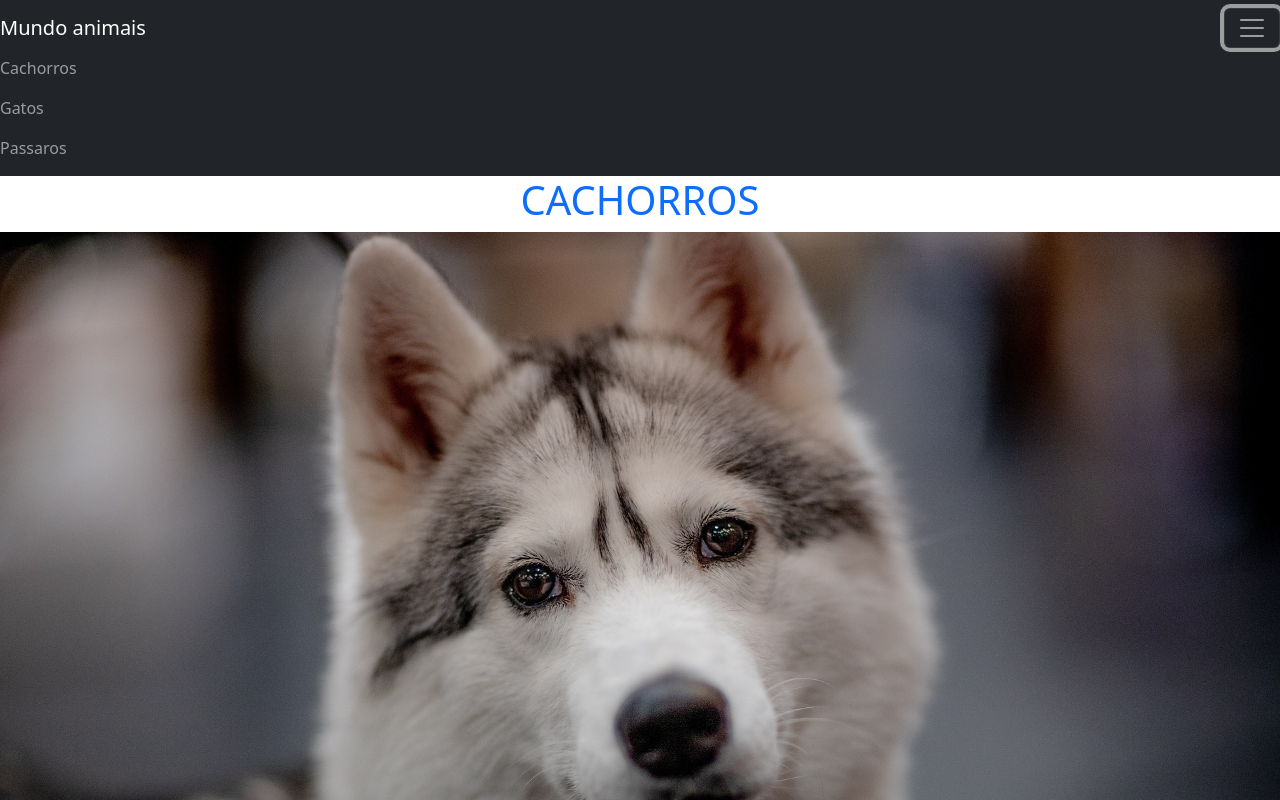
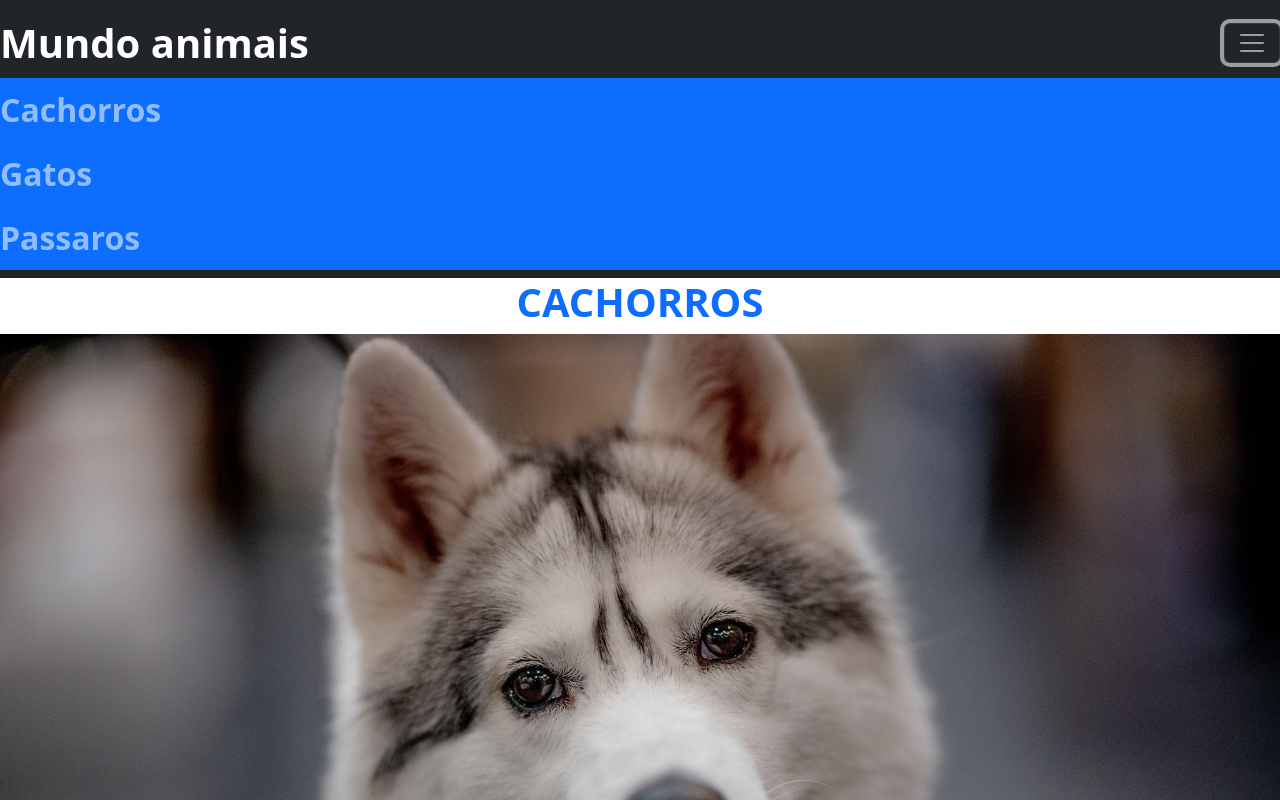
Before and after one commit to Hebersonmiliano/Bootstrap-responsivo, a plain HTML site: page index.html in a window 1280 px wide. Both pictures are taken after a click on the button "Alterna navegação". Shown: the top 800 px of the page. Drawn offline with nearby package versions, Linux system fonts and the light colour scheme.

Commit message:
atualizando2

```diff
--- a/index.html
+++ b/index.html
@@ -3,27 +3,27 @@
   <head>
     <meta charset="utf-8">
     <meta name="viewport" content="width=device-width, initial-scale=1">
-    <title>Bootstrap demo</title>
+    <title>Mundo animais</title>
     <link href="https://cdn.jsdelivr.net/npm/bootstrap@5.2.2/dist/css/bootstrap.min.css" rel="stylesheet" integrity="sha384-Zenh87qX5JnK2Jl0vWa8Ck2rdkQ2Bzep5IDxbcnCeuOxjzrPF/et3URy9Bv1WTRi" crossorigin="anonymous">
   </head>
   <body>
 
 
     <nav class="navbar navbar-dark bg-dark">
-  <a class="navbar-brand" href="#">Mundo animais</a>
+  <a class="navbar-brand fs-1 fw-bold" href="#">Mundo animais</a>
   <button class="navbar-toggler" type="button" data-toggle="collapse" data-target="#textoNavbar" aria-controls="textoNavbar" aria-expanded="false" aria-label="Alterna navegação">
     <span class="navbar-toggler-icon"></span>
   </button>
-  <div class="collapse navbar-collapse" id="textoNavbar">
+  <div class="collapse navbar-collapse bg-primary" id="textoNavbar">
     <ul class="navbar-nav mr-auto">
       <li class="nav-item active">
-        <a class="nav-link" href="#">Cachorros<span class="sr-only"></span></a>
+        <a class="nav-link fs-2 fw-bold" href="">Cachorros<span class="sr-only"></span></a>
       </li>
       <li class="nav-item">
-        <a class="nav-link" href="#">Gatos</a>
+        <a class="nav-link fs-2 fw-bold" href="#">Gatos</a>
       </li>
       <li class="nav-item">
-        <a class="nav-link" href="#">Passaros</a>
+        <a class="nav-link fs-2 fw-bold" href="#">Passaros</a>
       </li>
     </ul>
     <span class="navbar-text">
@@ -31,7 +31,7 @@
     </span>
   </div>
 </nav>
-    <h1 class="text-primary text-center">CACHORROS</h1>
+    <h1 class="text-primary text-center fs-1 fw-bold">CACHORROS</h1>
     <img src="1.jpg" width="100% " height="50%" alt="">
     <img src="5.jpg" width="100% " height="50%" alt="">
     <img src="6.jpg" width="100% " height="50%" alt="">
```
